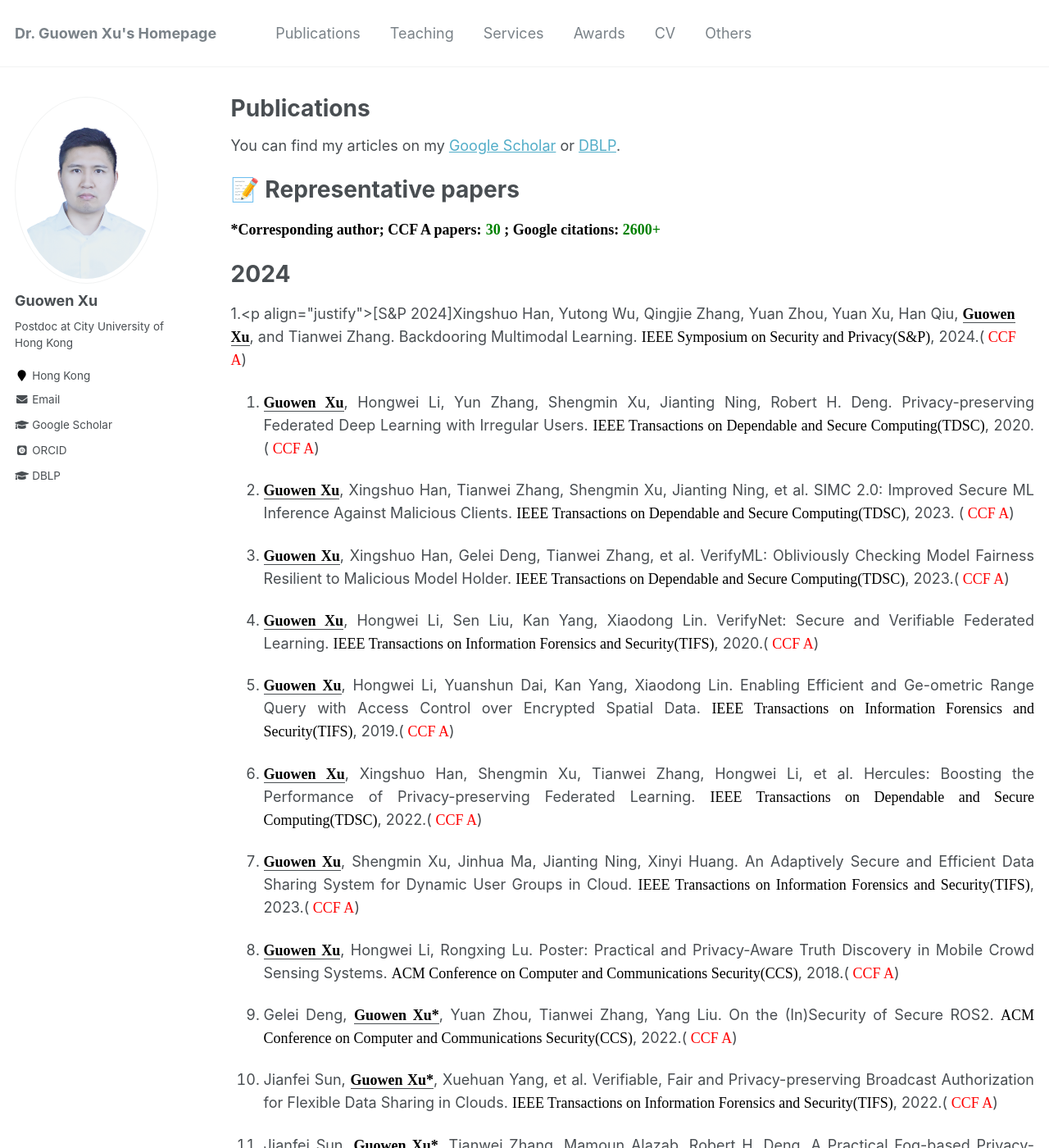
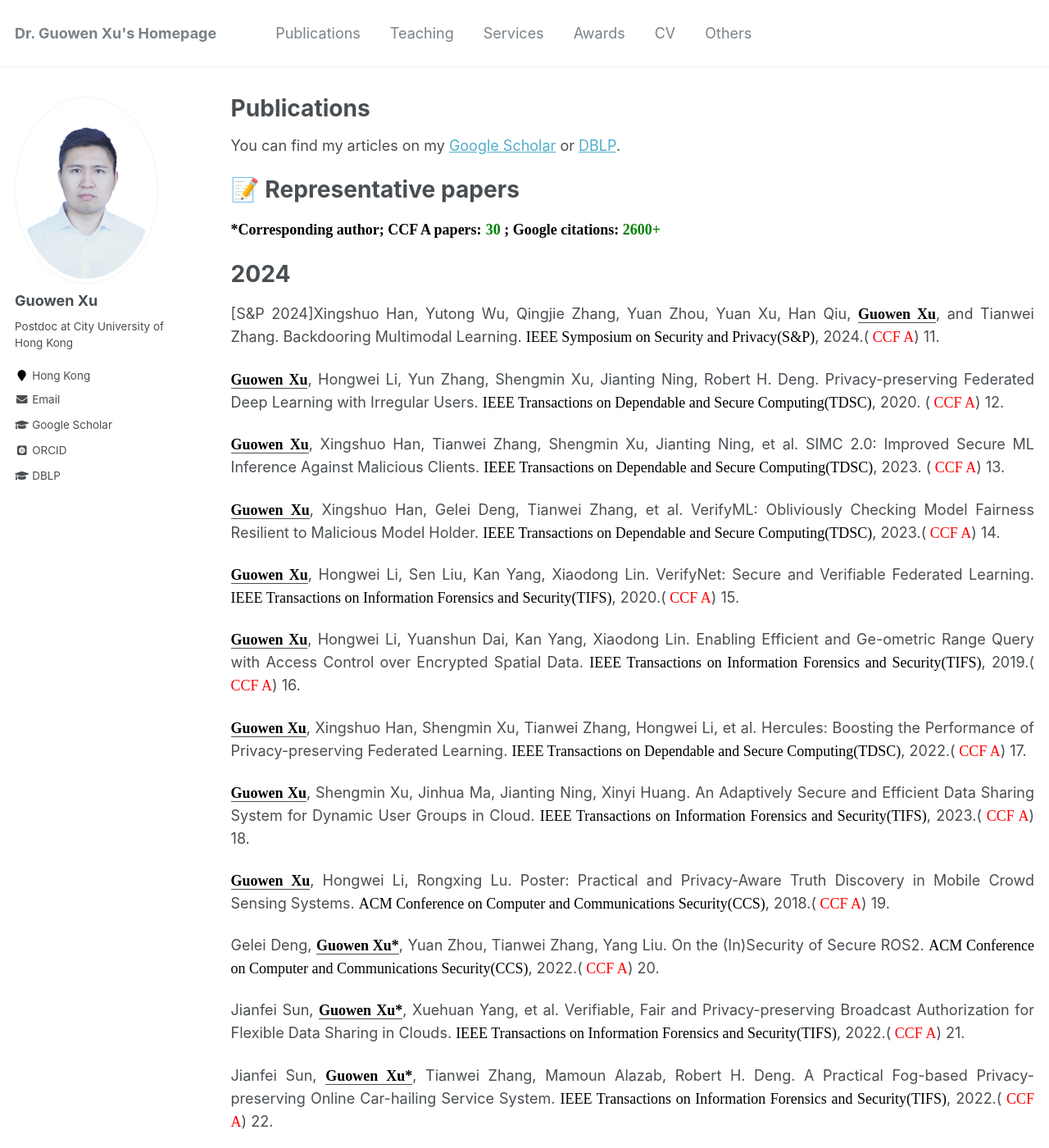
Before and after one commit to Guowen-xu/guowen-xu.github.io, a Jekyll site: the page built from _pages/publications.md, in a window 1280 px wide and 1400 px high. Shown: the whole window at 82% size. Built offline with Jekyll 4.4.1, drawn with Linux system fonts in a browser that asks for light colours; some web fonts are replaced; some of the changed text lies outside the part shown.

Commit message:
Update publications.md

```diff
--- a/_pages/publications.md
+++ b/_pages/publications.md
@@ -13,7 +13,8 @@ You can find my articles on my [Google Scholar](https://scholar.google.com.hk/ci
 &nbsp;&nbsp;&nbsp;&nbsp;&nbsp;&nbsp;&nbsp;&nbsp;
 
 # 2024
-1.<p align="justify">[S&P 2024]Xingshuo Han, Yutong Wu, Qingjie Zhang, Yuan Zhou,  Yuan Xu, Han Qiu, <u><b><font face="Times New Roman" color=black size=4> Guowen Xu</font></b></u>, and Tianwei Zhang. Backdooring Multimodal Learning. <font face="Times New Roman" color=black size=4> IEEE Symposium on Security and Privacy(S&P)</font>, 2024.(<font face="Times New Roman" color=red size=4> CCF A</font>)
+
+<p align="justify">[S&P 2024]Xingshuo Han, Yutong Wu, Qingjie Zhang, Yuan Zhou,  Yuan Xu, Han Qiu, <u><b><font face="Times New Roman" color=black size=4> Guowen Xu</font></b></u>, and Tianwei Zhang. Backdooring Multimodal Learning. <font face="Times New Roman" color=black size=4> IEEE Symposium on Security and Privacy(S&P)</font>, 2024.(<font face="Times New Roman" color=red size=4> CCF A</font>)
 
 11. <p align="justify"> <u><b><font face="Times New Roman" color=black size=4> Guowen Xu</font></b></u>,  Hongwei Li, Yun Zhang, Shengmin Xu, Jianting Ning, Robert H. Deng. Privacy-preserving Federated Deep Learning with Irregular Users. <font face="Times New Roman" color=black size=4> IEEE Transactions on Dependable and Secure Computing(TDSC)</font>, 2020. (<font face="Times New Roman" color=red size=4> CCF A</font>)
 12. <p align="justify"> <u><b><font face="Times New Roman" color=black size=4> Guowen Xu</font></b></u>, Xingshuo Han, Tianwei Zhang, Shengmin Xu, Jianting Ning, et al. SIMC 2.0: Improved Secure ML Inference Against Malicious Clients. <font face="Times New Roman" color=black size=4> IEEE Transactions on Dependable and Secure Computing(TDSC)</font>, 2023. (<font face="Times New Roman" color=red size=4> CCF A</font>)
```
